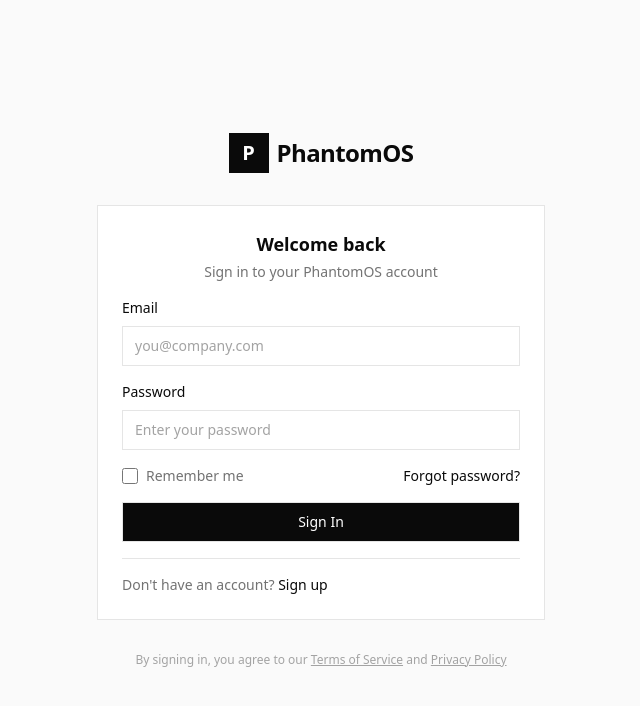
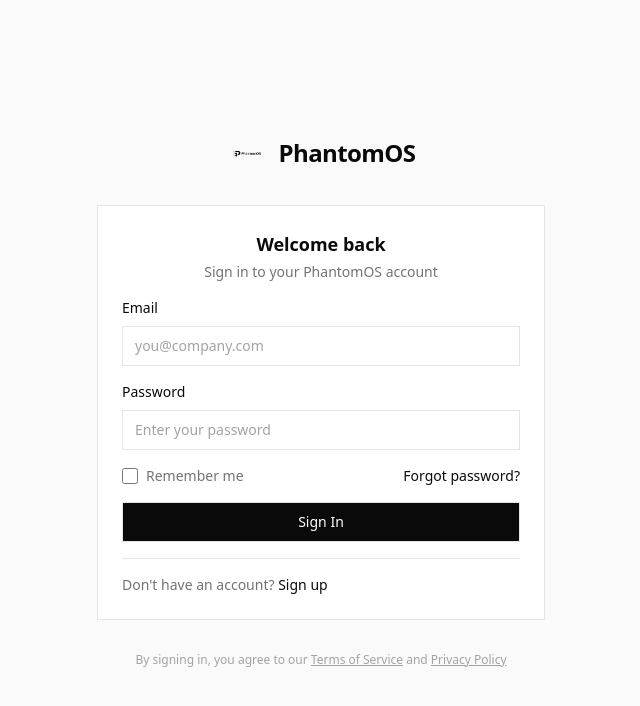
Before and after one commit to ptengelmann/PhantomOS, a Next.js app: page /login in a window 1280 px wide. Shown: the top 706 px of the page, without its empty margins (319-959 px from the left). Built offline with nearby package versions, Linux system fonts and the light colour scheme.

Commit message:
Update logo to use custom logo.png

```diff
--- a/src/app/(auth)/login/page.tsx
+++ b/src/app/(auth)/login/page.tsx
@@ -2,6 +2,7 @@
 
 import { useState } from 'react';
 import Link from 'next/link';
+import Image from 'next/image';
 import { useRouter } from 'next/navigation';
 import { Button, Input, Card, CardHeader, CardTitle, CardDescription, CardContent, CardFooter } from '@/components/ui';
 
@@ -25,10 +26,14 @@ export default function LoginPage() {
     <div className="min-h-screen bg-[#fafafa] flex items-center justify-center p-4">
       <div className="w-full max-w-md">
         {/* Logo */}
-        <div className="flex items-center justify-center gap-2 mb-8">
-          <div className="w-10 h-10 bg-[#0a0a0a] flex items-center justify-center">
-            <span className="text-white text-xl font-bold">P</span>
-          </div>
+        <div className="flex items-center justify-center gap-3 mb-8">
+          <Image
+            src="/logo.png"
+            alt="PhantomOS"
+            width={40}
+            height={40}
+            className="w-10 h-10 object-contain"
+          />
           <span className="text-2xl font-semibold text-[#0a0a0a] tracking-tight">PhantomOS</span>
         </div>
 
--- a/src/components/dashboard/sidebar.tsx
+++ b/src/components/dashboard/sidebar.tsx
@@ -1,6 +1,7 @@
 'use client';
 
 import Link from 'next/link';
+import Image from 'next/image';
 import { usePathname } from 'next/navigation';
 import {
   LayoutDashboard,
@@ -36,10 +37,14 @@ export function Sidebar() {
     <aside className="fixed left-0 top-0 h-full w-64 bg-white border-r border-[#e5e5e5] flex flex-col">
       {/* Logo */}
       <div className="h-16 flex items-center px-6 border-b border-[#e5e5e5]">
-        <Link href="/overview" className="flex items-center gap-2">
-          <div className="w-8 h-8 bg-[#0a0a0a] flex items-center justify-center">
-            <span className="text-white text-lg font-bold">P</span>
-          </div>
+        <Link href="/overview" className="flex items-center gap-3">
+          <Image
+            src="/logo.png"
+            alt="PhantomOS"
+            width={32}
+            height={32}
+            className="w-8 h-8 object-contain"
+          />
           <span className="text-lg font-semibold text-[#0a0a0a] tracking-tight">PhantomOS</span>
         </Link>
       </div>
```
Also changed, not shown: public/logo.png (added).
